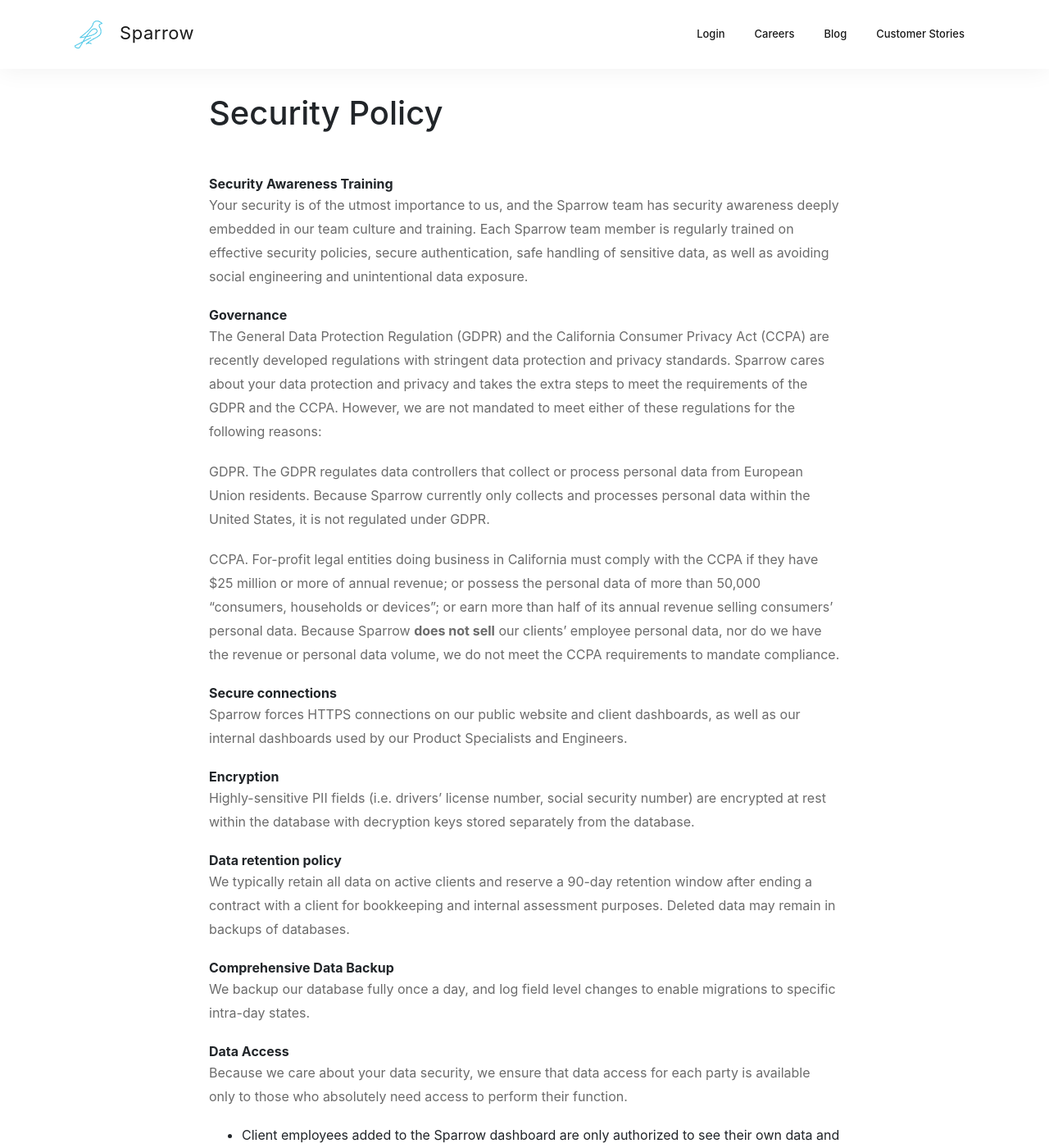
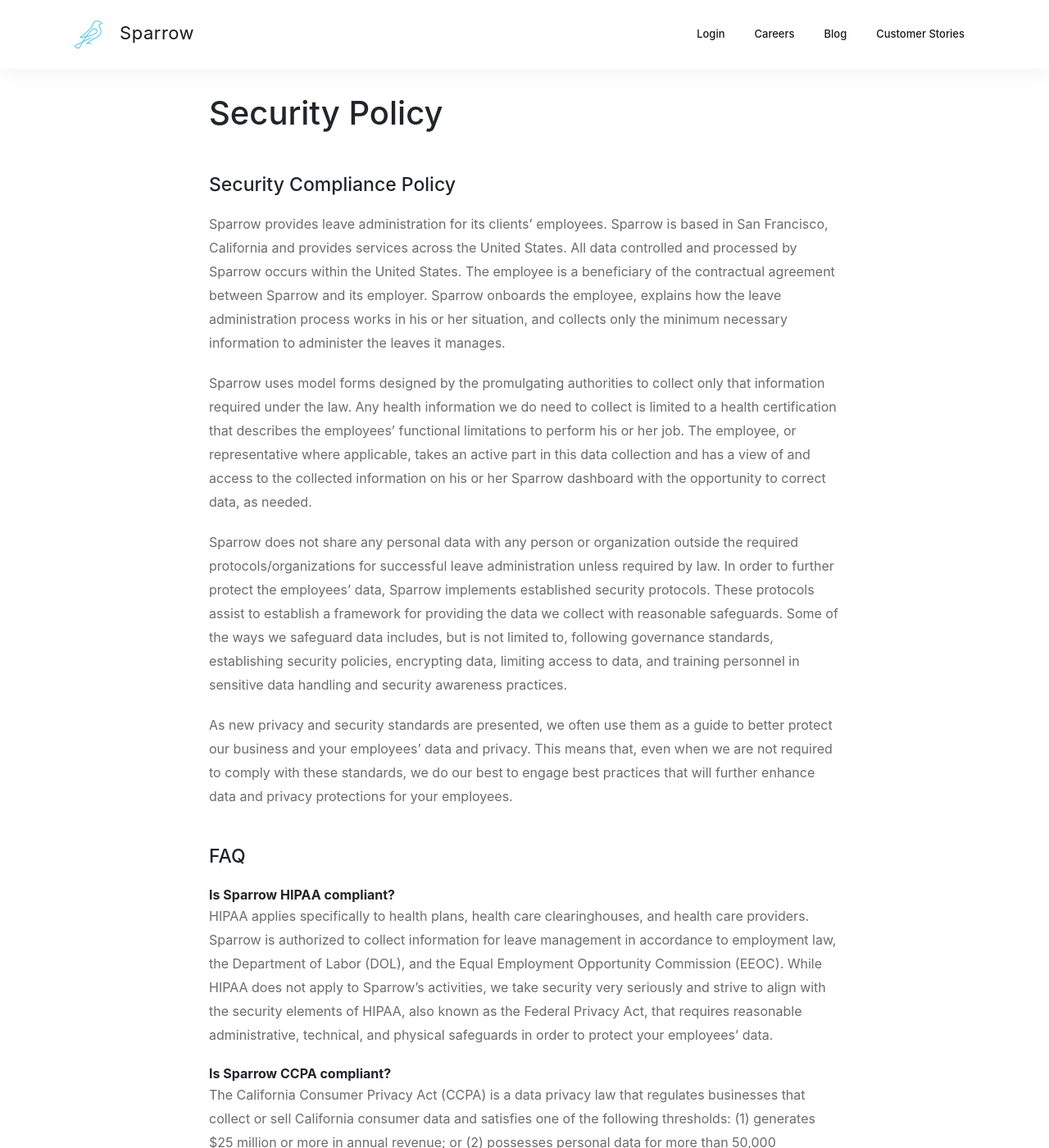
Before and after one commit to trysparrow/sparrow-landing, a Jekyll site: the page built from _securitypolicy/v1.html, in a window 1280 px wide and 1400 px high. Shown: the whole window at 82% size. Built offline with Jekyll 4.4.1, drawn with Linux system fonts in a browser that asks for light colours; nearby versions of some CDN libraries; some of the changed text lies outside the part shown.

Commit message:
update security policy

```diff
--- a/_securitypolicy/v1.html
+++ b/_securitypolicy/v1.html
@@ -6,34 +6,32 @@
 opaque_navbar: true
 ---
 
-<b>Security Awareness Training</b>
-<p>Your security is of the utmost importance to us, and the Sparrow team has security awareness deeply embedded in our team culture and training. Each Sparrow team member is regularly trained on effective security policies, secure authentication, safe handling of sensitive data, as well as  avoiding social engineering and unintentional data exposure.</p>
+<h1>Security Compliance Policy</h1>
+<p>Sparrow provides leave administration for its clients’ employees. Sparrow is based in San Francisco, California and provides services across the United States. All data controlled and processed by Sparrow occurs within the United States. The employee is a beneficiary of the contractual agreement between Sparrow and its employer. Sparrow onboards the employee, explains how the leave administration process works in his or her situation, and collects only the minimum necessary information to administer the leaves it manages.</p>
 
-<b>Governance</b>
-<p>The General Data Protection Regulation (GDPR) and the California Consumer Privacy Act (CCPA) are recently developed regulations with stringent data protection and privacy standards. Sparrow cares about your data protection and privacy and takes the extra steps to meet the requirements of the GDPR and the CCPA. However, we are not mandated to meet either of these regulations for the following reasons:</p>
-<p>GDPR. The GDPR regulates data controllers that collect or process personal data from European Union residents. Because Sparrow currently only collects and processes personal data within the United States, it is not regulated under GDPR.</p>
-<p>CCPA. For-profit legal entities doing business in California must comply with the CCPA if they have $25 million or more of annual revenue; or possess the personal data of more than 50,000 “consumers, households or devices”; or earn more than half of its annual revenue selling consumers’ personal data. Because Sparrow <b>does not sell</b> our clients’ employee personal data, nor do we have the revenue or personal data volume, we do not meet the CCPA requirements to mandate compliance.</p>
+<p>Sparrow uses model forms designed by the promulgating authorities to collect only that information required under the law. Any health information we do need to collect is limited to a health certification that describes the employees’ functional limitations to perform his or her job. The employee, or representative where applicable, takes an active part in this data collection and has a view of and access to the collected information on his or her Sparrow dashboard with the opportunity to correct data, as needed.</p>
 
-<b>Secure connections</b>
-<p>Sparrow forces HTTPS connections on our public website and client dashboards, as well as our internal dashboards used by our Product Specialists and Engineers.</p>
+<p>Sparrow does not share any personal data with any person or organization outside the required protocols/organizations for successful leave administration unless required by law. In order to further protect the employees’ data, Sparrow implements established security protocols. These protocols assist to establish a framework for providing the data we collect with reasonable safeguards. Some of the ways we safeguard data includes, but is not limited to, following governance standards, establishing security policies, encrypting data, limiting access to data, and training personnel in sensitive data handling and security awareness practices.</p>
 
-<b>Encryption</b>
-<p>Highly-sensitive PII fields (i.e. drivers’ license number, social security number) are encrypted at rest within the database with decryption keys stored separately from the database.</p>
+<p>As new privacy and security standards are presented, we often use them as a guide to better protect our business and your employees’ data and privacy. This means that, even when we are not required to comply with these standards, we do our best to engage best practices that will further enhance data and privacy protections for your employees.</p>
 
-<b>Data retention policy</b>
-<p>We typically retain all data on active clients and reserve a 90-day retention window after ending a contract with a client for bookkeeping and internal assessment purposes. Deleted data may remain in backups of databases.</p>
+<h2>FAQ</h2>
 
-<b>Comprehensive Data Backup</b>
-<p>We backup our database fully once a day, and log field level changes to enable migrations to specific intra-day states.</p>
+<b>Is Sparrow HIPAA compliant?</b>
+<p>HIPAA applies specifically to health plans, health care clearinghouses, and health care providers. Sparrow is authorized to collect information for leave management in accordance to employment law, the Department of Labor (DOL), and the Equal Employment Opportunity Commission (EEOC). While HIPAA does not apply to Sparrow’s activities, we take security very seriously and strive to align with the security elements of HIPAA, also known as the Federal Privacy Act, that requires reasonable administrative, technical, and physical safeguards in order to protect your employees’ data.</p>
 
-<b>Data Access</b>
-<p>Because we care about your data security, we ensure that data access for each party is available only to those who absolutely need access to perform their function.</p>
-<ul>
-  <li>Client employees added to the Sparrow dashboard are only authorized to see their own data and data shared with them by the company or Sparrow product specialists.</li>
-  <li>Client organizations are, through the Sparrow dashboard, only  authorized to see their own data, certain authorized employee data, and data shared with them by Sparrow product specialists.</li>
-  <li>Sparrow product specialists have access to organization and employee data.</li>
-  <li>Only lead Sparrow software engineers have access to all data on the dashboard, such being necessary for them to perform maintenance and administration.</li>
-  <li>Sparrow employees access the platform using Sparrow corporate devices that are encrypted and have remote deletion capabilities among other security controls.</li>
-</ul>
+<b>Is Sparrow CCPA compliant?</b>
+<p>The California Consumer Privacy Act (CCPA) is a data privacy law that regulates businesses that collect or sell California consumer data and satisfies one of the following thresholds: (1) generates $25 million or more in annual revenue; or (2) possesses personal data for more than 50,000 “consumers, households, or devices;” or (3) earns more than half of its annual revenue selling consumers’ personal data. While Sparrow does not meet these entity requirements, we consider your employees’ privacy rights to be fundamental to our relationship. In that respect, we do not sell information to third parties, we explain what information is collected, we give the employee access to their information, and we do not discriminate against them when they choose to exercise their privacy rights.</p>
+
+<b>Is Sparrow GDPR compliant?</b>
+<p>Sparrow is based in the State of California in the United States. All of Sparrow’s operations, including data control and processing is located within the United States. Sparrow does not target or profile data subjects within the European Union. Therefore, Sparrow’s activities fall outside the scope of Union law and Sparrow is not required to comply with GDPR. That said, we strive to meet the accountability principles of GDPR:</p>
+<ol>
+  <li>To process data lawfully, fairly, and in a transparent manner;</li>
+  <li>To collect data for a specific, legitimate purpose and to not further process it in a manner incompatible with that purpose;</li>
+  <li>To only collect what is necessary for the purpose of the processing;</li>
+  <li>To maintain accuracy of the data;</li>
+  <li>To minimize the retention of data with personally identifiable information; and</li>
+  <li>To process in a manner to ensure appropriate security.</li>
+</ol>
 
 <p><i>The details of our security implementation may evolve to address current threats, changes in standards, and our business environment, so if you have any questions about our most recent implementation of these policies, please direct your inquiry to security@trysparrow.com.</i></p>
```
